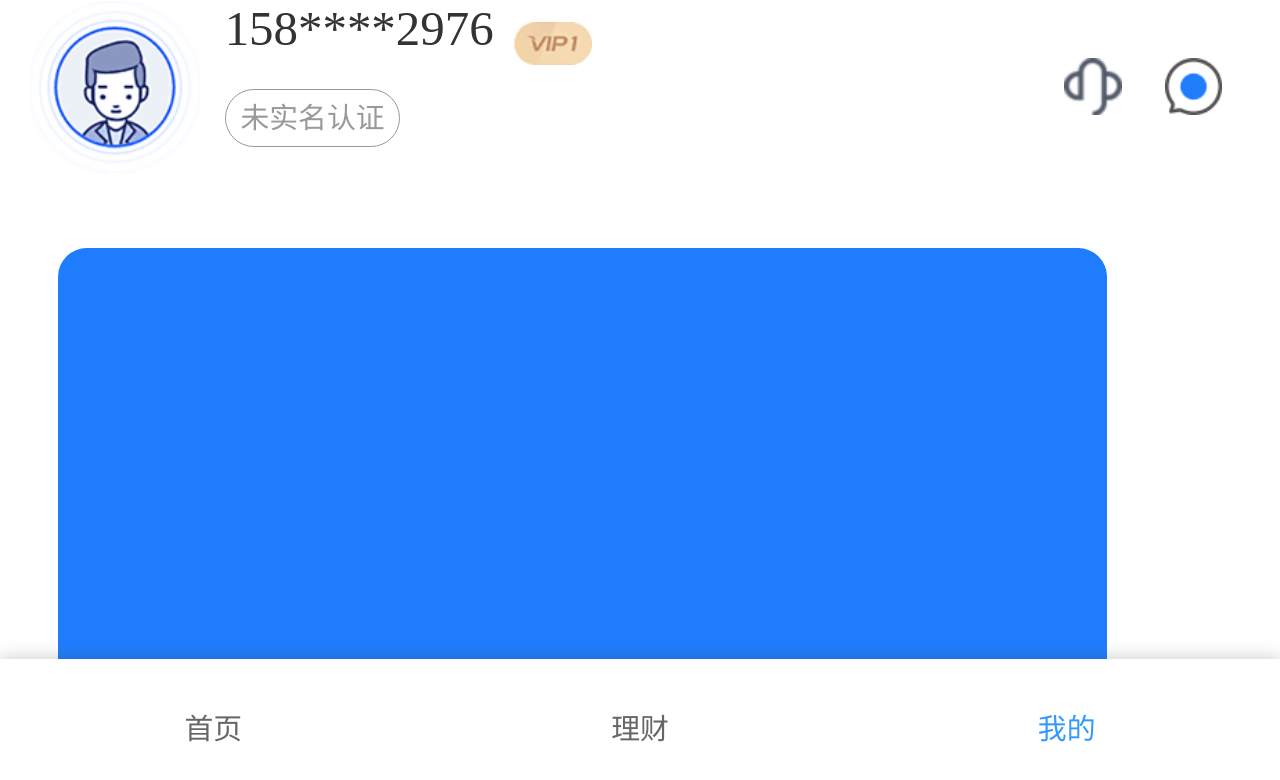
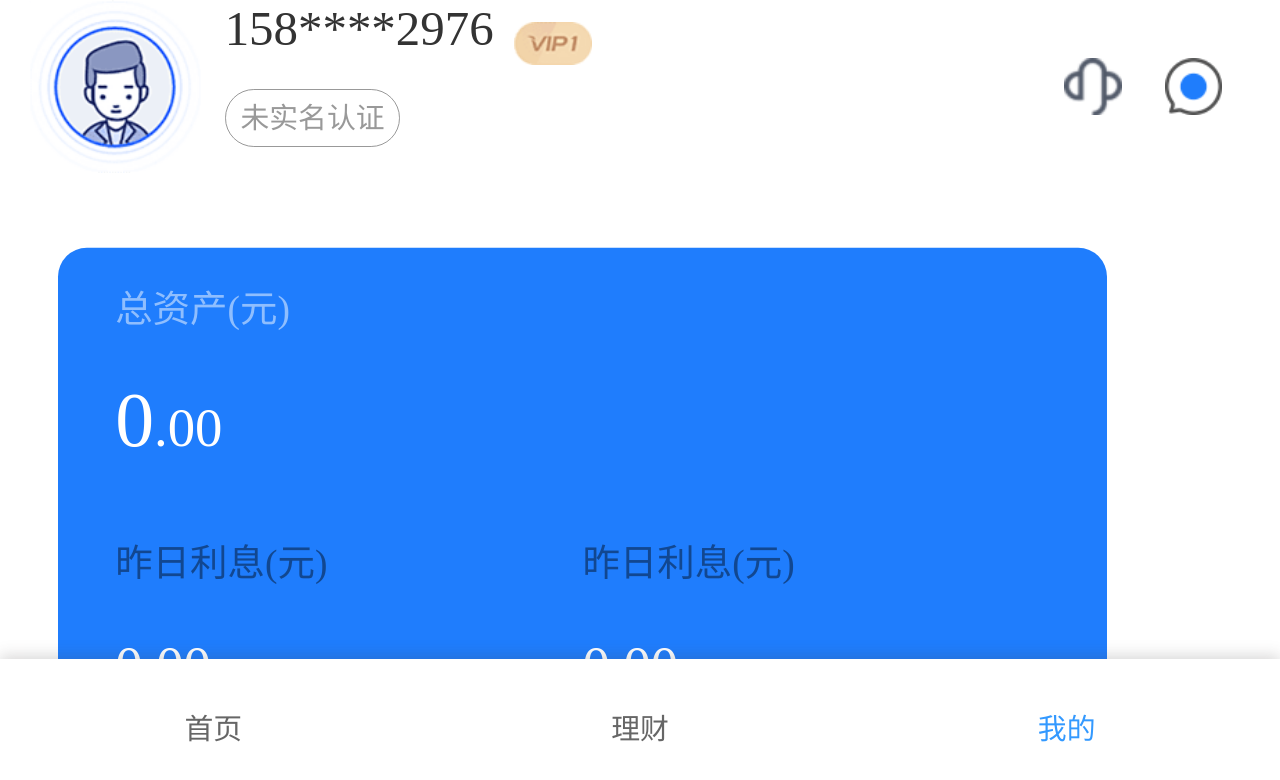
Before and after one commit to XYGR/ZTPay, a Vue app: page /mine in a window 1280 px wide. Shown: the top 780 px of the page. Built offline with nearby package versions, Linux system fonts and the light colour scheme; a small style sheet from the web is missing.

Commit message:
我的页面静态完成

```diff
--- a/src/pages/Mine/Mine/Children/Balance.vue
+++ b/src/pages/Mine/Mine/Children/Balance.vue
@@ -1,5 +1,24 @@
 <template>
-    <div class="mine-balance"></div>
+    <div class="mine-balance">
+        <div class="mine-balance-assets">
+            <h3 class="mine-balance-assets-title">总资产(元)</h3>
+            <p class="mine-balance-assets-money">
+                <span class="mine-balance-assets-money-before">0</span>
+                <span class="mine-balance-assets-money-after">.00</span>
+            </p>
+        </div>
+        <div class="mine-balance-profit">
+            <div class="mine-balance-profit-item interest">
+                <h4 class="mine-balance-profit-item-title">昨日利息(元)</h4>
+                <p class="mine-balance-profit-item-ele">0.00</p>
+            </div>
+            <div class="mine-balance-profit-item interest">
+                <h4 class="mine-balance-profit-item-title">昨日利息(元)</h4>
+                <p class="mine-balance-profit-item-ele">0.00</p>
+            </div>
+        </div>
+        <p class="mine-balance-tips">平均1分钟赚取不足0.01元...努力啊！</p>
+    </div>
 </template>
 
 <script>
@@ -13,8 +32,51 @@
         height: 5.12rem;
         border-radius: 0.267rem;
         background-color: #1F7DFD;
-        position: relative;
-        top: 0.693rem;
-        margin: 0 auto;
+        padding: 0 0.533rem;
+        transform: translateY(0.693rem);
+        &-assets{
+            padding-top: 0.267rem;
+            &-title{
+                font-size: 0.347rem;
+                line-height: 0.613rem;
+                color: #FFFFFF;
+                opacity: .5;
+            }
+            &-money{
+                font-family:ArialMT;
+                color: #FFFFFF;
+                font-weight: 400;
+                &-before{
+                    font-size: 0.72rem;
+                }
+                &-after{
+                    font-size: 0.507rem;
+                    font-weight: 400;
+                }
+            }
+        }
+        &-profit{
+            margin-top: 0.627rem;
+            display: flex;
+            &-item{
+                flex: 1;
+                color: #FFFFFF;
+                &-title{
+                    font-size: 0.347rem;
+                    line-height: 0.333rem;
+                    opacity: .5;
+                }
+                &-ele{
+                    font-size: 0.507rem;
+                    margin-top: 0.4rem;
+                }
+            }
+        }
+        &-tips{
+            font-size: 0.32rem;
+            color: #FFFFFF;
+            opacity: .5;
+            margin-top: 0.6rem;
+        }
     }
 </style>
--- /dev/null
+++ b/src/pages/Mine/Mine/Children/Link.vue
@@ -0,0 +1,51 @@
+<template>
+    <ul class="mime-link">
+        <li >
+            <router-link to="/mine" class="mime-link-item">
+                <img src="../../../../assets/mine/icon1.png" alt="" class="mime-link-item-img" >
+                <span class="mime-link-item-name">投标</span>
+            </router-link>
+        </li>
+        <li >
+            <router-link to="/mine" class="mime-link-item">
+                <img src="../../../../assets/mine/icon1.png" alt="" class="mime-link-item-img" >
+                <span class="mime-link-item-name">投标</span>
+            </router-link>
+        </li>
+        <li >
+            <router-link to="/mine" class="mime-link-item">
+                <img src="../../../../assets/mine/icon1.png" alt="" class="mime-link-item-img" >
+                <span class="mime-link-item-name">投标</span>
+            </router-link>
+        </li>
+        <li >
+            <router-link to="/mine" class="mime-link-item">
+                <img src="../../../../assets/mine/icon1.png" alt="" class="mime-link-item-img" >
+                <span class="mime-link-item-name">投标</span>
+            </router-link>
+        </li>
+    </ul>
+</template>
+
+<script>
+    export default {
+        name: "mime-link"
+    }
+</script>
+
+<style lang="scss">
+    .mime-link{
+        margin-top: 0.667rem;
+        &-item{
+            height: 1.6rem;
+            border-bottom: 1px solid #E4E4E4;
+            display: flex;
+            align-items: center;
+            &-name{
+                font-size: 0.4rem;
+                color: #505968;
+                text-indent: 0.4rem;
+            }
+        }
+    }
+</style>
--- a/src/pages/Mine/Mine/Mine.vue
+++ b/src/pages/Mine/Mine/Mine.vue
@@ -3,6 +3,8 @@
         <mine-header></mine-header>
         <app-scroll>
             <mine-balance></mine-balance>
+            <mime-link></mime-link>
+            <button class="mine-login-out">退出登录</button>
         </app-scroll>
         <router-view></router-view>
     </div>
@@ -12,13 +14,14 @@
     import AppScroll from "../../../components/AppScroll";
     import Header from "./Children/Header";
     import Balance from "./Children/Balance";
+    import Link from "./Children/Link";
     export default {
         name: "Mine",
         components:{
             [Header.name]:Header,
             [AppScroll.name]:AppScroll,
-            [Balance.name]:Balance
-
+            [Balance.name]:Balance,
+            [Link.name]:Link
         },
         mounted() {
 
@@ -36,5 +39,17 @@
             bottom: 0;
             padding: 0 0.533rem;
         }
+        .mine-login-out{
+            width: 100%;
+            height: 1.04rem;
+            font-size: 0.48rem;
+            line-height: 1.04rem;
+            color: #ffffff;
+            text-align: center;
+            margin-top: 2.133rem;
+            margin-bottom: 0.267rem;
+            background-color: #1F7DFD;
+            border-radius: 0.133rem;
+        }
     }
 </style>
```
